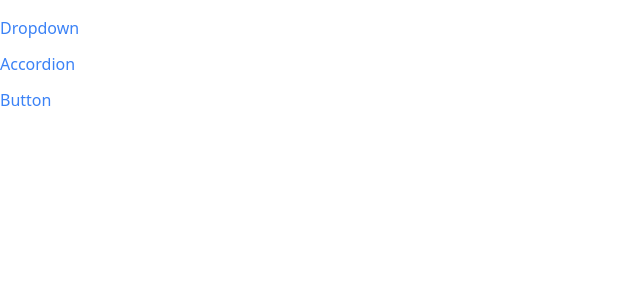
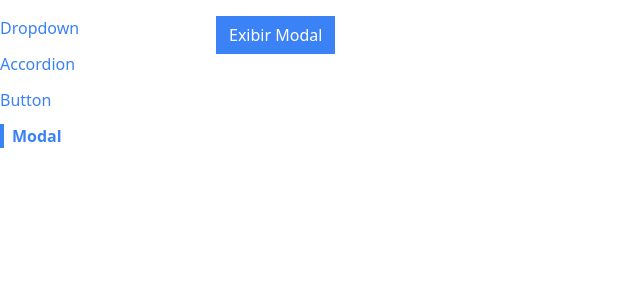
Before and after one commit to eryxjose/simple-components-react, a React (Create React App) app: page /modal in a window 1280 px wide. Shown: the top 300 px of the page, without its empty margins (0-640 px from the left). Built offline with nearby package versions, Linux system fonts and the light colour scheme.

Commit message:
Modal window component

```diff
--- a/public/index.html
+++ b/public/index.html
@@ -39,5 +39,6 @@
       To begin the development, run `npm start` or `yarn start`.
       To create a production bundle, use `npm run build` or `yarn build`.
     -->
+    <div class="modal-container"></div>
   </body>
 </html>
--- a/src/App.js
+++ b/src/App.js
@@ -3,6 +3,7 @@ import Route from './components/Route';
 import AccordionPage from './pages/AccordionPage';
 import DropdownPage from './pages/DropdownPage';
 import ButtonPage from './pages/ButtonPage';
+import ModalPage from './pages/ModalPage';
 
 function App() {
 
@@ -22,6 +23,10 @@ function App() {
         <Route path="/button">
           <ButtonPage />
         </Route>
+
+        <Route path="/modal">
+          <ModalPage />
+        </Route>
       </div>
     </div>
   );
--- /dev/null
+++ b/src/components/Modal.js
@@ -0,0 +1,17 @@
+import ReactDOM from 'react-dom';
+
+function Modal( { onClose }) {
+
+    return ReactDOM.createPortal(
+        <div>
+            <div onClick={onClose} className="absolute inset-0 bg-gray-300 opacity-80"></div>
+            <div className="absolute inset-40 p-10 bg-white">
+                Modal
+            </div>
+        </div>,
+        document.querySelector('.modal-container')
+    );
+
+}
+
+export default Modal;
--- a/src/components/Sidebar.js
+++ b/src/components/Sidebar.js
@@ -6,6 +6,7 @@ function Sidebar() {
         { label: 'Dropdown', path: '/' },
         { label: 'Accordion', path: '/accordion' },
         { label: 'Button', path: '/button' },
+        { label: 'Modal', path: '/modal' },
     ];
 
     const renderedLinks = links.map((link) => {
--- /dev/null
+++ b/src/pages/ModalPage.js
@@ -0,0 +1,24 @@
+import { useState } from 'react';
+import Modal from "../components/Modal";
+import Button from "../components/Button";
+
+function ModalPage() {
+    const [showModal, setShowModal] = useState(false);
+
+    const handleClick = () => {
+        setShowModal(true);
+    };
+
+    const handleClose = () => {
+        setShowModal(false);
+    }
+
+    return (
+        <div>
+            <Button onClick={handleClick} primary>Exibir Modal</Button>
+            {showModal && <Modal onClose={handleClose} />}
+        </div>
+    );
+}
+
+export default ModalPage;
```
